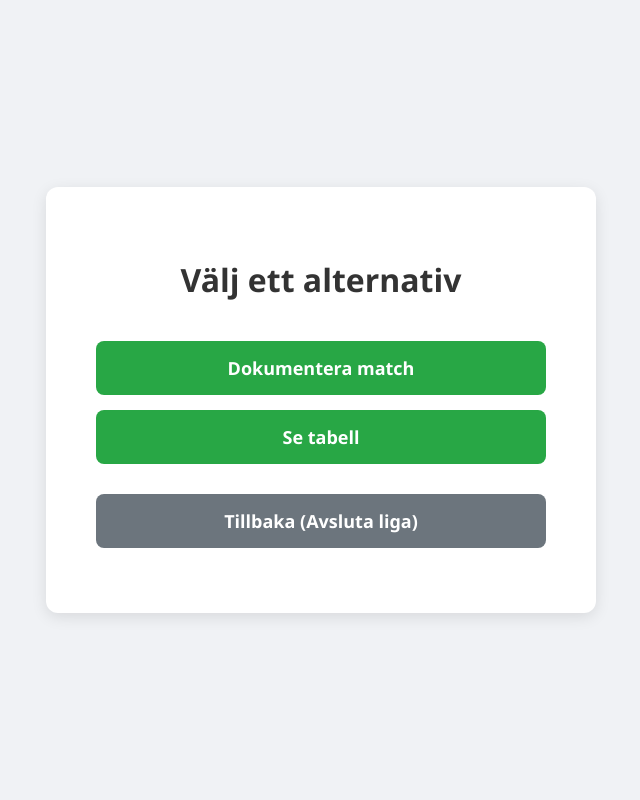
After one commit to jabrolight/Fotbollsmanager, a Flask app: page /demo in a window 1280 px wide. The commit adds this page. Shown: the whole page, without its empty margins (319-959 px from the left). Run offline with Flask 3, Linux system fonts and the light colour scheme; parts of the project's set-up code (start-up, migrations or seed data) failed here and were passed over.

Commit message:
first two templates created

```diff
--- a/app.py
+++ b/app.py
@@ -1,17 +1,18 @@
-from flask import Flask
+from flask import Flask, render_template
 from backend import Liga
+
 
 app = Flask(__name__)
 
 premier_league = Liga("Lagen.db")
 
 @app.route("/")
-def start_sida():
-    premier_league.fylla_dict_med_objekt()
-    alla_lag = premier_league.alla_lagnamn()
+def index():
+    return render_template("index.html")
 
-    # 2. Servera datan (Webbläsare förstår enkla HTML-taggar som <h1>)
-    return f"<h1>Min Fotbollsliga</h1><p>Lagen i databasen är: {alla_lag}</p>"
+@app.route("/demo")
+def demo():
+    return render_template("demo.html")
 
 # Detta startar själva webbservern
 if __name__ == "__main__":
--- /dev/null
+++ b/templates/demo.html
@@ -0,0 +1,72 @@
+<!DOCTYPE html>
+<html lang="sv">
+<head>
+    <meta charset="UTF-8">
+    <title>Fotbollsserie - Huvudmeny</title>
+    <style>
+        body {
+            font-family: 'Segoe UI', Tahoma, Geneva, Verdana, sans-serif;
+            background-color: #f0f2f5;
+            display: flex;
+            justify-content: center;
+            align-items: center;
+            height: 100vh;
+            margin: 0;
+        }
+
+        .container {
+            background-color: white;
+            padding: 50px;
+            border-radius: 12px;
+            box-shadow: 0 4px 15px rgba(0,0,0,0.1);
+            text-align: center;
+            width: 100%;
+            max-width: 450px;
+        }
+
+        h1 {
+            color: #333;
+            margin-bottom: 40px;
+            font-size: 32px;
+        }
+
+        .btn {
+            display: block;
+            background-color: #28a745; /* Grön färg för match & tabell */
+            color: white;
+            text-decoration: none;
+            padding: 15px;
+            margin-bottom: 15px;
+            border-radius: 8px;
+            font-size: 18px;
+            font-weight: bold;
+            transition: background-color 0.3s;
+        }
+
+        .btn:hover {
+            background-color: #218838;
+        }
+
+        .btn-secondary {
+            background-color: #6c757d; /* Grå knapp för att gå tillbaka */
+            margin-top: 30px;
+        }
+
+        .btn-secondary:hover {
+            background-color: #5a6268;
+        }
+    </style>
+</head>
+<body>
+
+    <div class="container">
+        <h1>Välj ett alternativ</h1>
+
+        <a href="/dokumentera" class="btn">Dokumentera match</a>
+        <a href="/tabell" class="btn">Se tabell</a>
+
+        <a href="/" class="btn btn-secondary">Tillbaka (Avsluta liga)</a>
+    </div>
+
+</body>
+</html>
```
Also changed, not shown: templates/index.html (+70 -3 lines).
